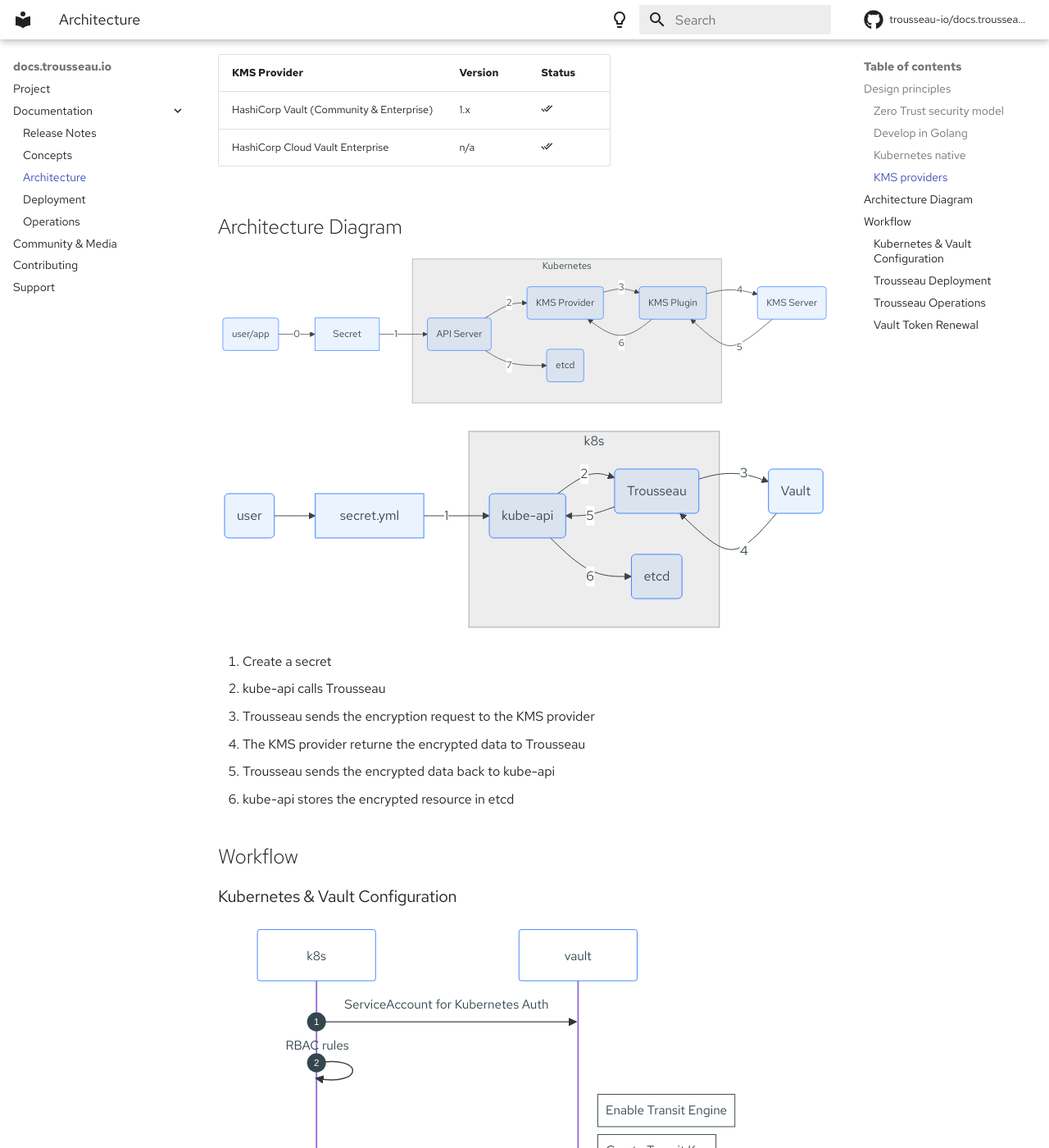
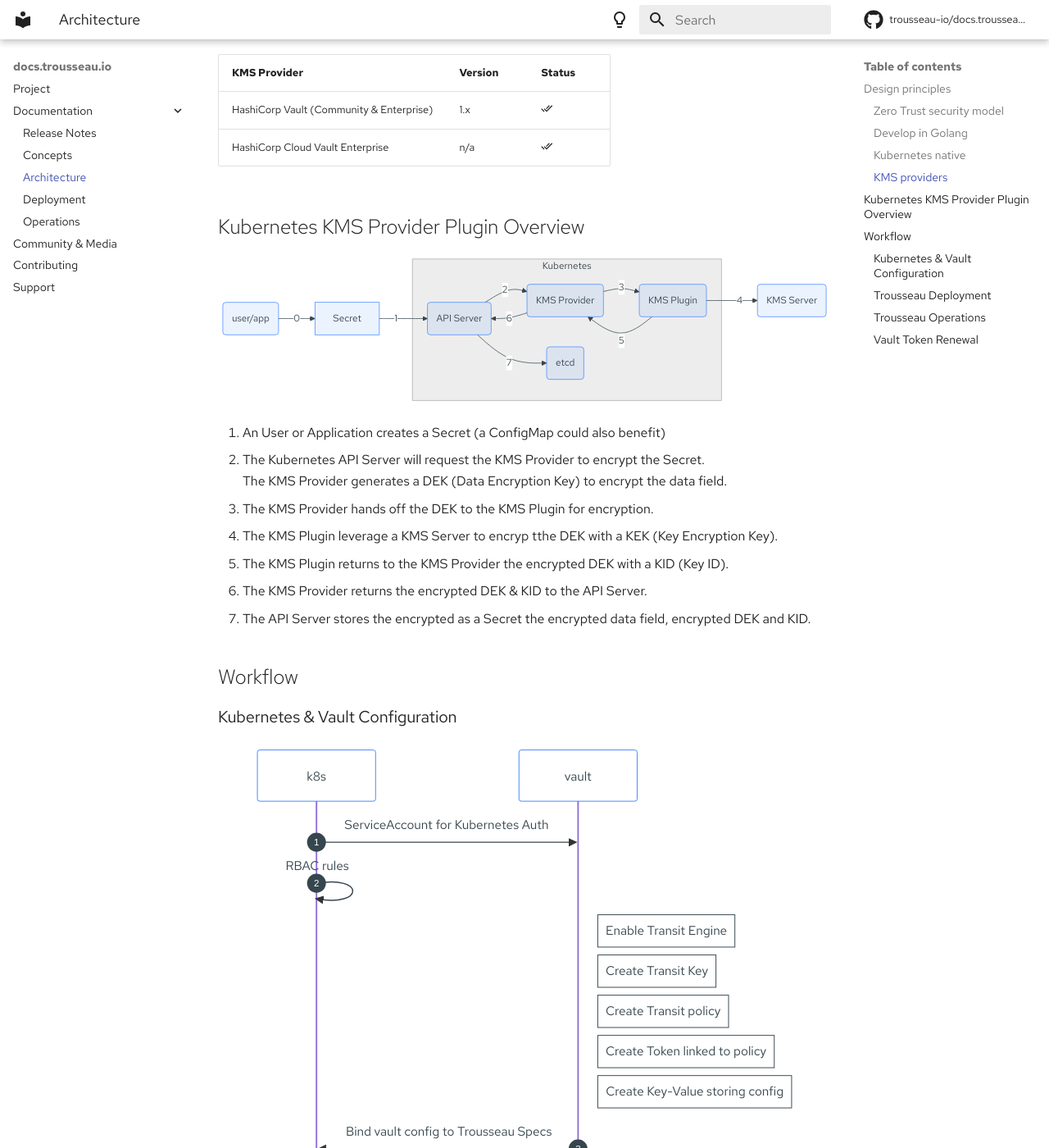
Before and after one commit to Trousseau-io/docs.trousseau.io, an MkDocs documentation site: the page built from docs/trousseau/architecture.md, in a window 1280 px wide and 1400 px high, scrolled down 1427 px. Shown: the whole window at 82% size. Built offline with MkDocs 1.6.1 and Material for MkDocs 9.7.7, drawn with Linux system fonts in a browser that asks for light colours; some web fonts are replaced; comment, search, counter and statistics services are not loaded.

Commit message:
Update architecture.md

````diff
--- a/docs/trousseau/architecture.md
+++ b/docs/trousseau/architecture.md
@@ -38,7 +38,7 @@
 | HashiCorp Vault (Community & Enterprise) | 1.x | :material-check-all: |
 | HashiCorp Cloud Vault Enterprise | n/a | :material-check-all: |
 
-## Architecture Diagram
+## Kubernetes KMS Provider Plugin Overview
 
 <!-- ![trousseau diagram](/images/trousseau-diagram.png) -->
 
@@ -49,8 +49,8 @@
   C --2--> L(KMS Provider);
   L --3--> D(KMS Plugin);
   D --4--> E(KMS Server);
-  E --5--> D;
-  D --6--> L;
+  D --5--> L;
+  L --6--> C;
   C --7--> F(etcd);
 
   subgraph Kubernetes
@@ -61,30 +61,14 @@
   end
 ```
 
-
-```mermaid
-graph LR
-  A(user) --> B[secret.yml];
-  B --1--> C(kube-api);
-  C --2--> D(Trousseau);
-  D --3--> E(Vault);
-  E --4--> D;
-  D --5--> C;
-  C --6--> F(etcd);
-
-  subgraph k8s
-    C
-    D
-    F
-  end
-```
-
-1. Create a secret
-2. kube-api calls Trousseau
-3. Trousseau sends the encryption request to the KMS provider
-4. The KMS provider returne the encrypted data to Trousseau
-5. Trousseau sends the encrypted data back to kube-api
-6. kube-api stores the encrypted resource in etcd
+0. An User or Application creates a Secret (a ConfigMap could also benefit)
+2. The Kubernetes API Server will request the KMS Provider to encrypt the Secret.
+   The KMS Provider generates a DEK (Data Encryption Key) to encrypt the data field.
+3. The KMS Provider hands off the DEK to the KMS Plugin for encryption.
+4. The KMS Plugin leverage a KMS Server to encryp tthe DEK with a KEK (Key Encryption Key).
+5. The KMS Plugin returns to the KMS Provider the encrypted DEK with a KID (Key ID).
+6. The KMS Provider returns the encrypted DEK & KID to the API Server.
+7. The API Server stores the encrypted as a Secret the encrypted data field, encrypted DEK and KID.
 
 
 ## Workflow
````
